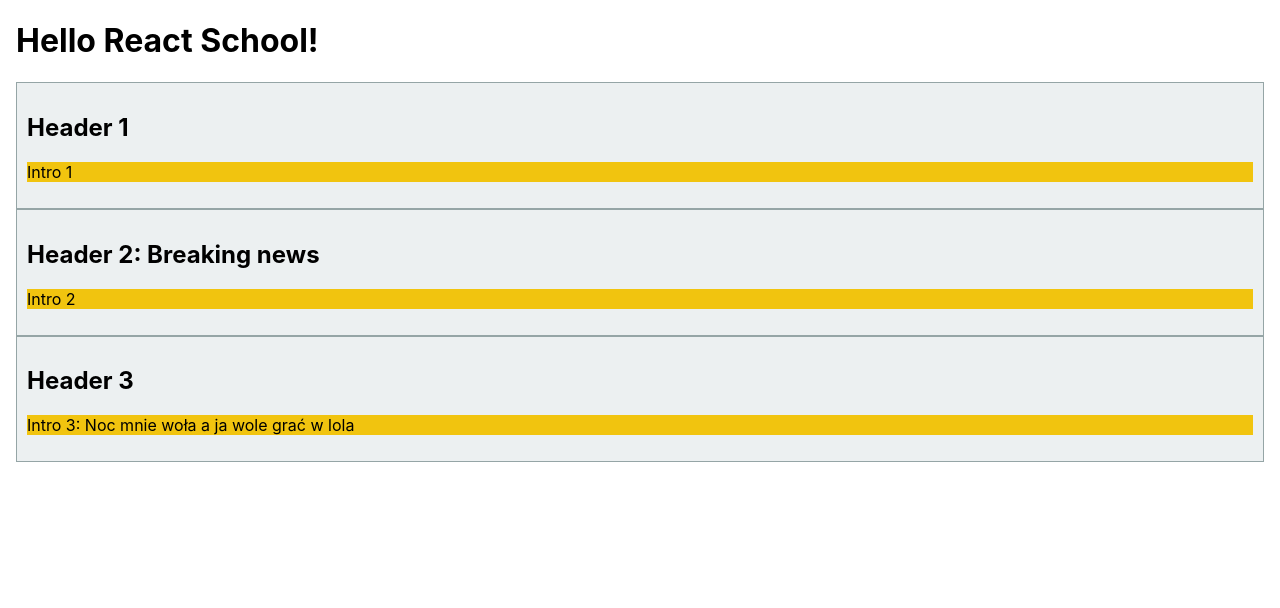
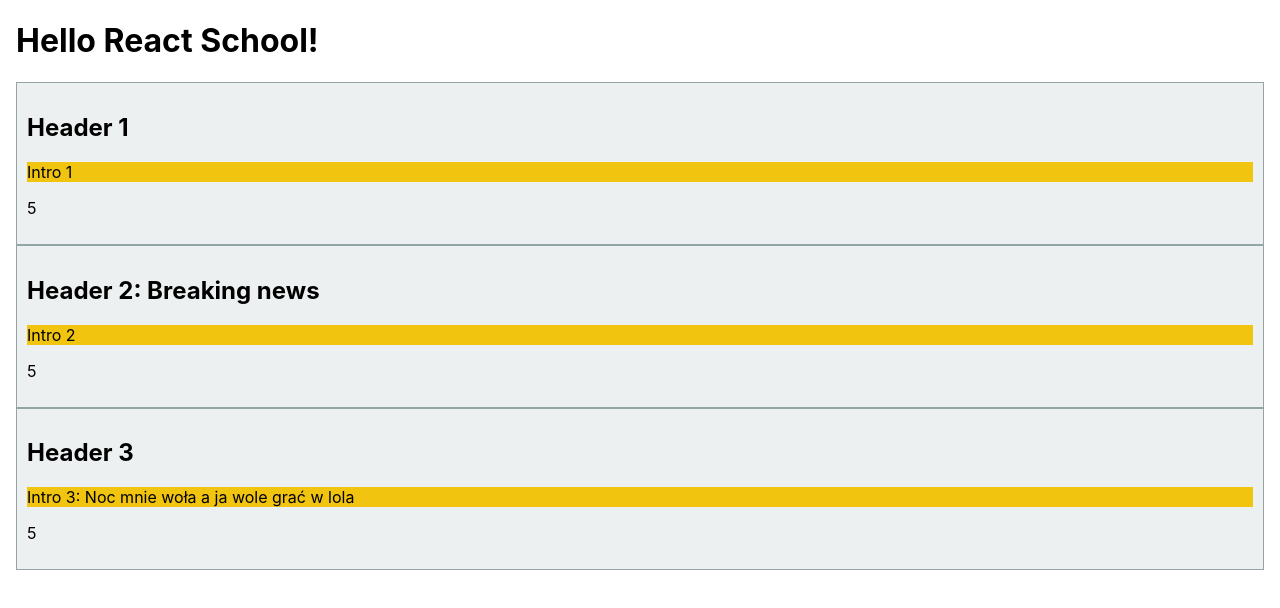
Before and after one commit to mattyl006/react-school, a React (Create React App) app in the folder training-project/: page / in a window 1280 px wide. Shown: the top 608 px of the page. Built offline with nearby package versions, Linux system fonts and the light colour scheme.

Commit message:
state test in class component News

```diff
--- a/training-project/src/App.js
+++ b/training-project/src/App.js
@@ -14,14 +14,21 @@ const DAY = 'monday';
 
 class News extends React.Component {
     constructor(props) {
-        super(props); // przekazanie propsów do komponentu nadrzędnego
+        super(props);
+        this.state = { // stan w komponencie klasowym jest przechowywany jako obiekt
+            date: new Date(),
+            score: 5
+        };
     }
     render() {
         const { header, intro } = this.props;
+        const { score } = this.state; /* to tego co jest w stanie, możemy odwoływać się tak jak w
+        propsach */
         return(
             <div style={styles}>
                 <h2>{header}</h2>
                 <p style={styles.p}>{intro}</p>
+                <p>{score}</p>
             </div>
         );
     }
```
